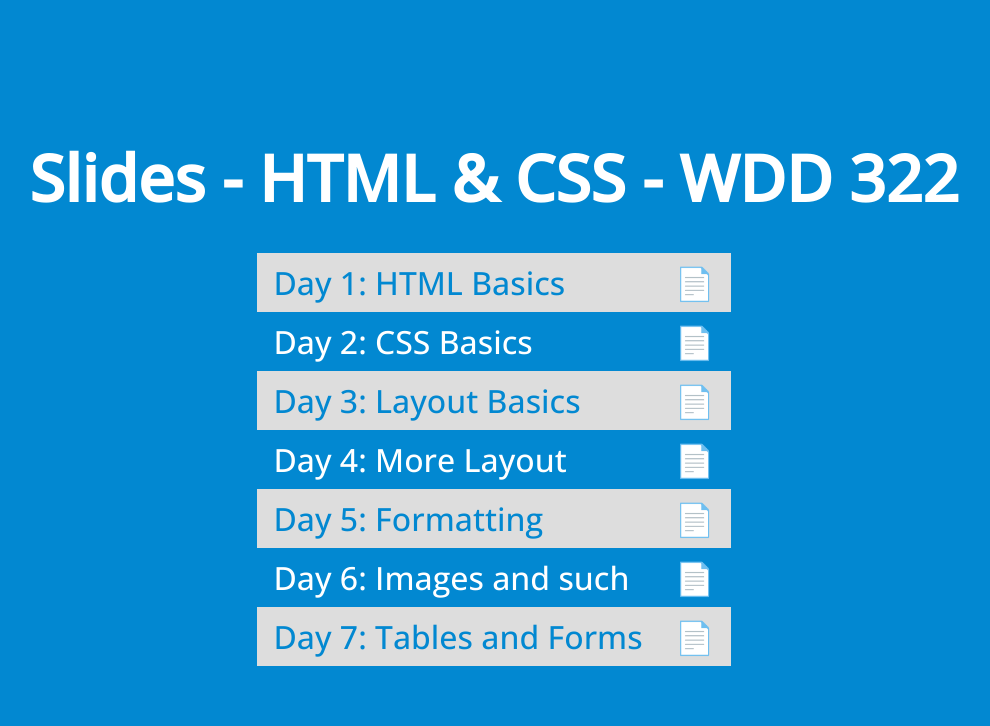
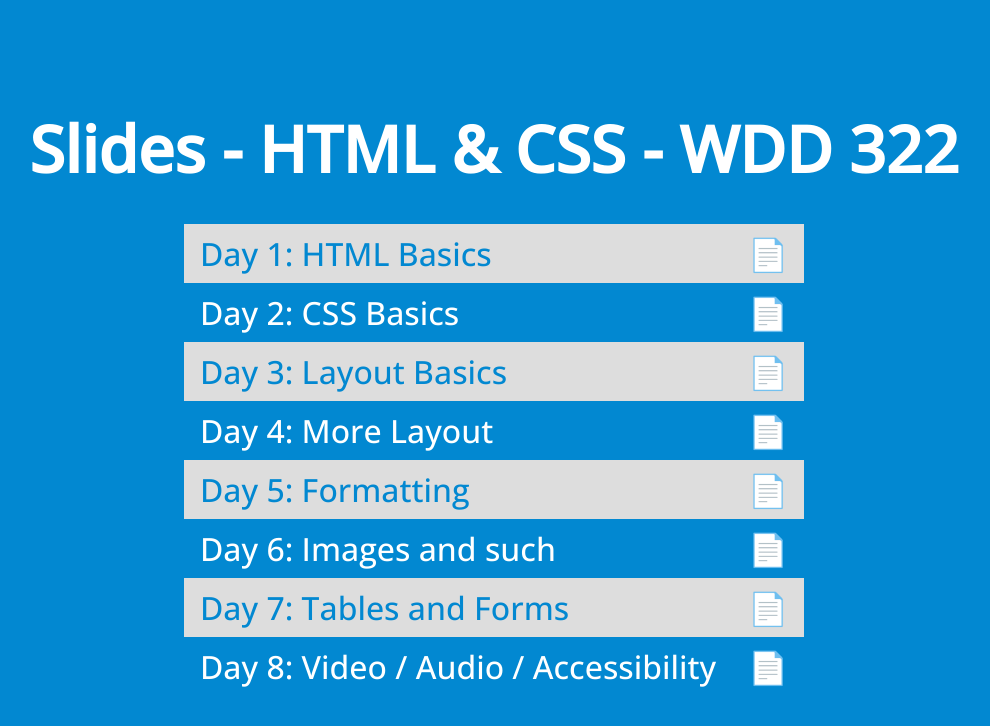
Before and after one commit to stribis/slides_html_css, a plain HTML site: page index.html in a window 1280 px wide. Shown: the whole page, without its empty margins (146-1136 px from the left). Drawn offline with nearby package versions, Linux system fonts and the light colour scheme.

Commit message:
Update index.html

```diff
--- a/index.html
+++ b/index.html
@@ -83,8 +83,7 @@
       <li><a href="html_css_day_5.html">Day 5: Formatting</a><a title="download" href="pdf/HTML and CSS - Day 5.pdf">📄</a></li>
       <li><a href="html_css_day_6.html">Day 6: Images and such</a><a title="download" href="pdf/HTML and CSS - Day 6.pdf">📄</a></li>
       <li><a href="html_css_day_7.html">Day 7: Tables and Forms</a><a title="download" href="pdf/HTML and CSS - Day 7.pdf">📄</a></li>
-      <!-- <li><a href="html_css_day_8.html">Day 8: Video / Audio / Accessibility</a><a title="download" href="pdf/HTML and CSS - Day 8.pdf">📄</a></li> -->
-      <!-- <li><a href="#">Day 9: Coming Soon</a><a title="Not Available" href="#">🚫</a></li> -->
+      <li><a href="html_css_day_8.html">Day 8: Video / Audio / Accessibility</a><a title="download" href="pdf/HTML and CSS - Day 8.pdf">📄</a></li>
     </ul>
   </nav>
 </body>
```
